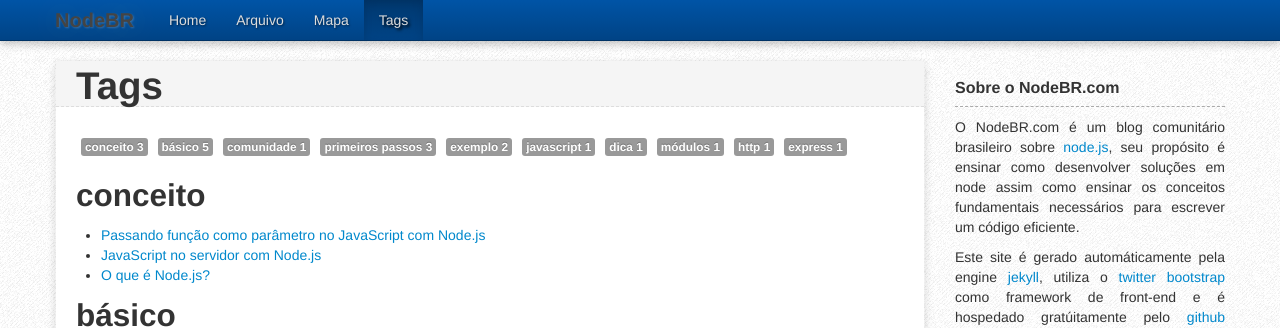
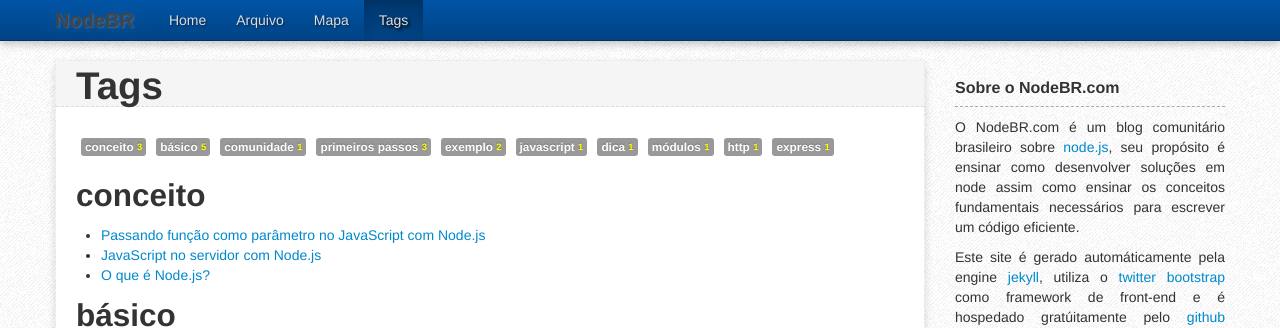
Before and after one commit to nodebr/NodeBR.com, a Jekyll site: the page built from tags/index.html, in a window 1280 px wide. Shown: the top 328 px of the page. Built offline with Jekyll 4.4.1, drawn with Linux system fonts in a browser that asks for light colours.

Commit message:
Layout das tags

```diff
--- a/css/style.css
+++ b/css/style.css
@@ -196,7 +196,8 @@
 .tag_box.inline li {
 	float:left;
 }
-.tag_box .badge{
-	vertical-align:super;
+.tag_box a  span{
+	vertical-align:top;
 	font-size:0.8em;
+  color: #ff0;
 }
```
